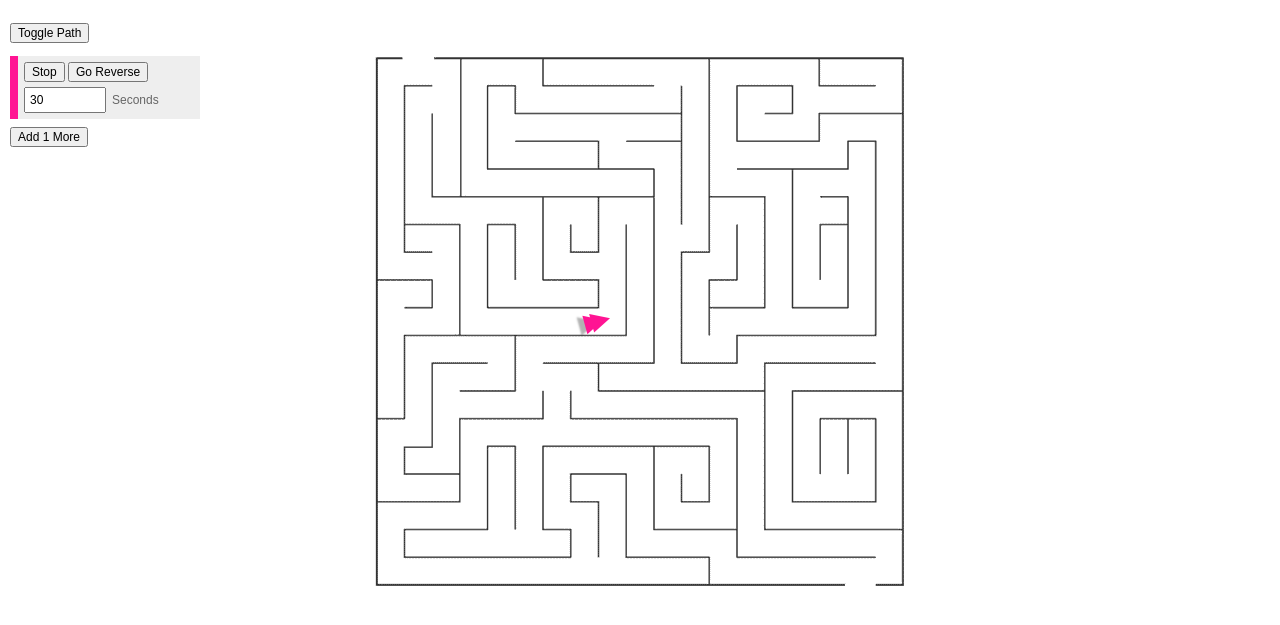
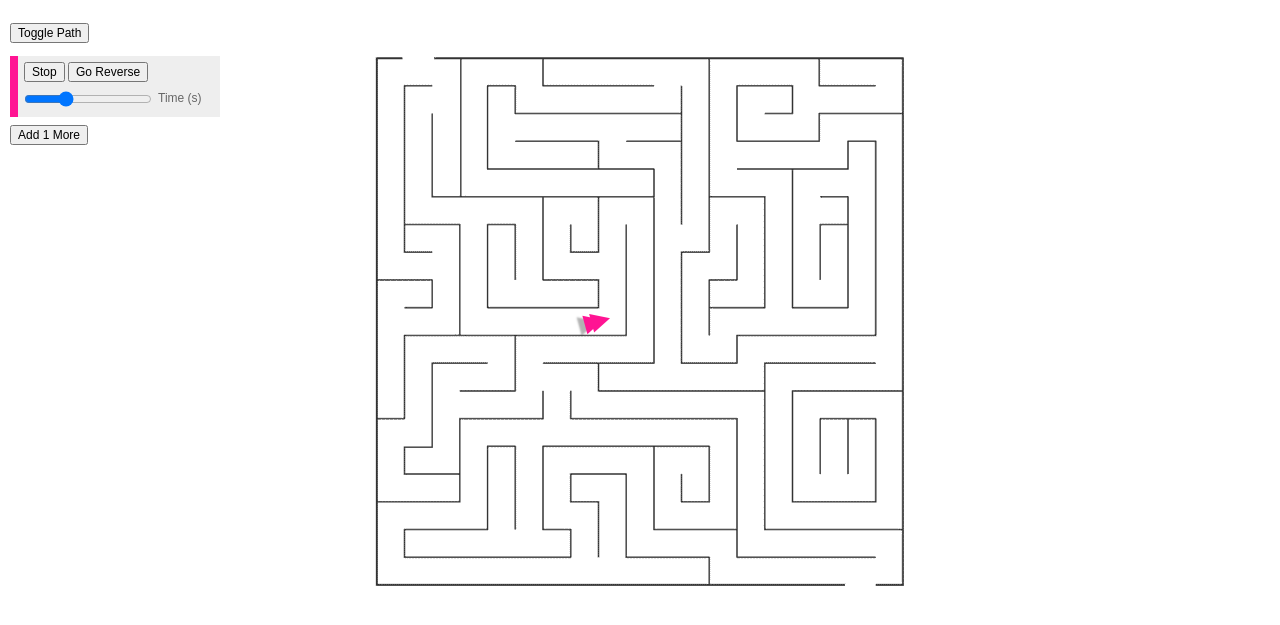
Before and after one commit to yairEO/pathAnimator, a plain HTML site: page index.html in a window 1280 px wide. Shown: the part 47-672 px from the top of the page. Drawn offline with nearby package versions, Linux system fonts and the light colour scheme.

Commit message:
updated controllers on demo

```diff
--- a/index.html
+++ b/index.html
@@ -30,7 +30,8 @@
 				<button class='reverse'></button>
 			</label>
 			<br>
-			<input class='speed' type='number'><span>Seconds</span>
+			<input class='speed' type="range" min="1" max="100" step="1" value="60"><span>Time (s)</span>
+			<!--<input class='speed' type='number'>-->
 		</div>
 		<button id='addWalker'>Add 1 More</button>
 	</menu>
--- a/styles.css
+++ b/styles.css
@@ -7,9 +7,10 @@ html{ height:100%; }
 body{ color:#666; font:12px/1.5 arial; text-align:center; min-height:100%; }
 
 menu{ position:absolute; top:60px; left:0; padding:10px; margin:0; text-align:left; }
-	menu > div{ background:#EEE; padding:6px; margin:8px 0; width:170px; border-left:8px solid deeppink; }
+	menu > div{ background:#EEE; padding:6px; margin:8px 0; width:190px; border-left:8px solid deeppink; }
 	menu button{ cursor:pointer; margin:0 0 5px 0; font-size:inherit; }
 	menu input[type=checkbox]{ display:none; }
+	menu input[type=range]{ width:120px; }
 		.stopPlay::after{ content:'Stop'; }
 		input:checked + .stopPlay::after{ content:'Play'; color:red; }
 		.reverse::after{ content:'Go Reverse'; }
@@ -17,7 +18,7 @@ menu{ position:absolute; top:60px; left:0; padding:10px; margin:0; text-align:le
 	menu > div:first-of-type .delete{ display:none; }
 	menu .delete{ background:#FFF; border:1px solid #CCC; border-radius:30px; color:#666; float:right; font-size:20px; height:20px; line-height:8px; padding:0 0 1px; width:20px; }
 	menu .delete:hover{ background:#666; color:#fff; border-color:transparent; }
-	menu input{ padding:4px; margin-right:6px; width:70px; }
+	menu input{ padding:4px; margin-right:6px; width:70px; vertical-align:middle; }
 
 	header{ background:#333; width:100%; height:40px; line-height:36px; position:fixed; top:0; left:0; font-size:14px; }
 		a.git, a.by{ position:absolute; top:2px; right:5px; opacity:0.3; -webkit-transition:0.3s cubic-bezier(0.055, 0.6, 0.2, 1); transition:0.3s cubic-bezier(0.055, 0.6, 0.2, 1); }
```
Also changed, not shown: README.md.
